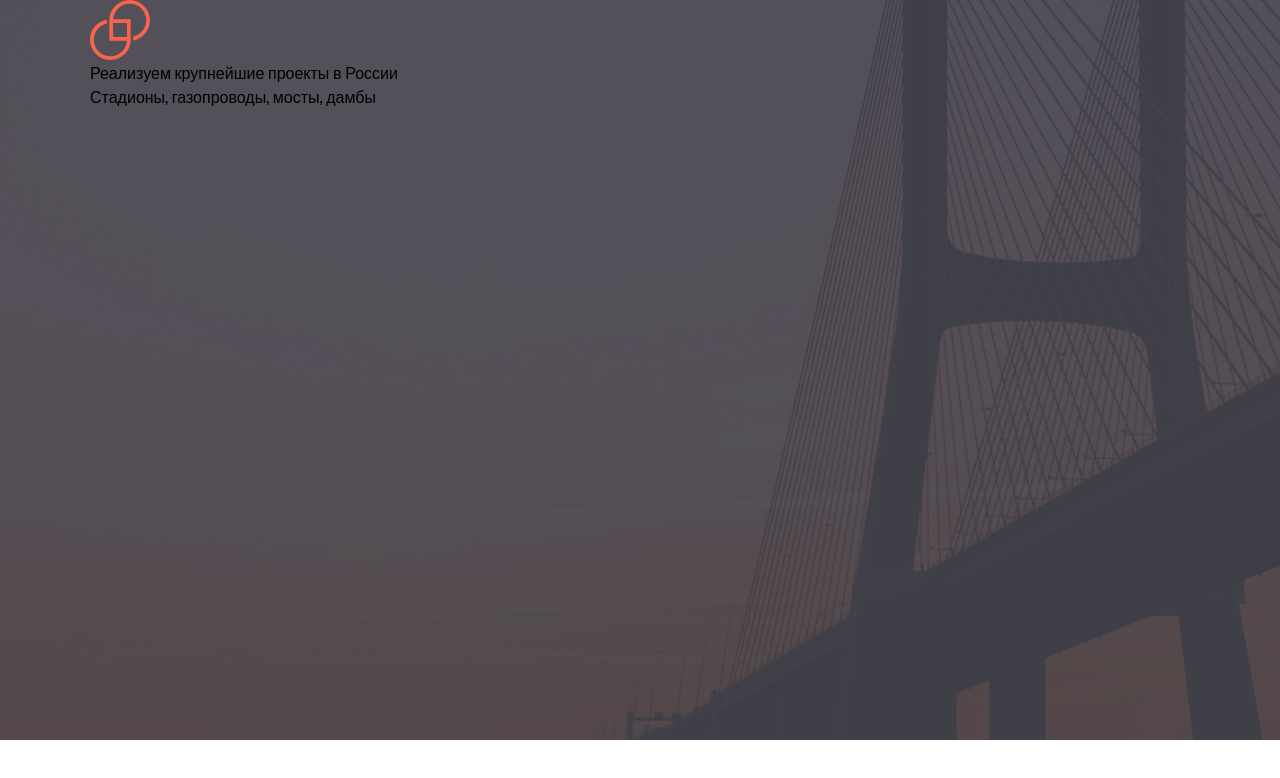
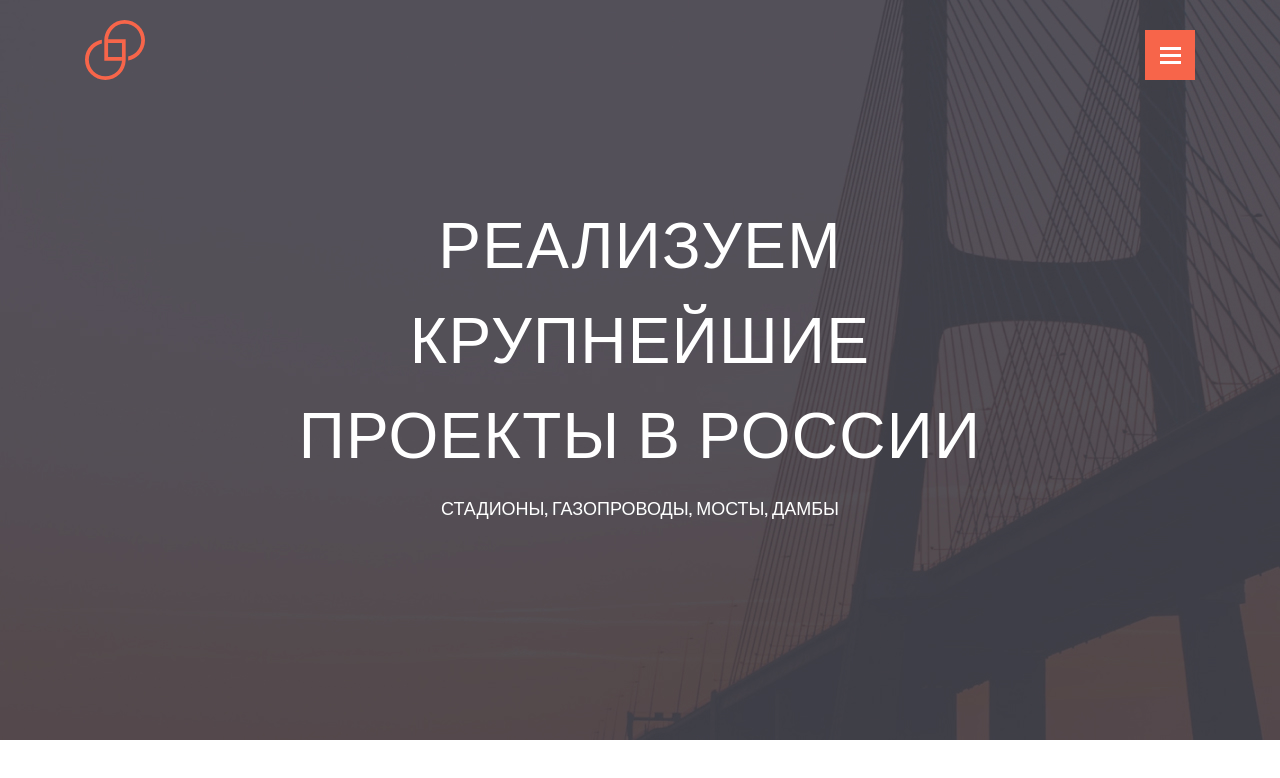
Before and after one commit to vadyapan/stadium, a plain HTML site: page index.html in a window 1280 px wide. Drawn offline with nearby package versions, Linux system fonts and the light colour scheme.

Commit message:
edit header style.css

```diff
--- a/css/style.scss
+++ b/css/style.scss
@@ -49,16 +49,66 @@ body {
 .header {
   min-height: 740px;
   background-image: url(../img/first-scrin-bg.jpg);
+  background-repeat: no-repeat;
+  background-size: cover;
   .container {
-    max-width: 1100px;
+    max-width: 1110px;
     margin: 0 auto;
     .header__title {
+      display: flex;
+      justify-content: space-between;
+      align-items: flex-end;
+      padding-top: 20px;
+      margin-bottom: 112px;
       .logo {
-        .button {
-          .burger__line {
+        width: 60px;
+        height: 60px;
+      }
+      .burger {
+        width: 50px;
+        height: 50px;
+        cursor: pointer;
+        padding: 0;
+        background-color: $accent-color;
+        border: none;
+        display: flex;
+        flex-direction: column;
+        justify-content: center;
+        align-items: center;
+        .burger__line {
+          display: block;
+          width: 21px;
+          height: 3px;
+          background-color: #fff;
+          margin-bottom: 4px;
+          &:last-child {
+            margin-bottom: 0px;
           }
         }
       }
+    }
+
+    h1 {
+      font-weight: 500;
+      font-size: 64px;
+      line-height: 95px;
+      text-align: center;
+      letter-spacing: 0.02em;
+      text-transform: uppercase;
+      max-width: 734px;
+      margin: 0 auto 17px;
+      color: $white-color;
+    }
+
+    h4 {
+      font-weight: 400;
+      font-size: 18px;
+      line-height: 27px;
+      text-align: center;
+      text-transform: uppercase;
+      max-width: 734px;
+      margin: 0 auto;
+      color: $white-color;
     }
     .main-title {
     }
--- a/index.html
+++ b/index.html
@@ -14,7 +14,7 @@
       <div class="container">
         <div class="header__title">
           <img src="img/logo.svg" alt="Logo" class="logo" />
-          <button class="button">
+          <button class="burger">
             <span class="burger__line"></span>
             <span class="burger__line"></span>
             <span class="burger__line"></span>
```
Also changed, not shown: css/style.css, 1 other file.
